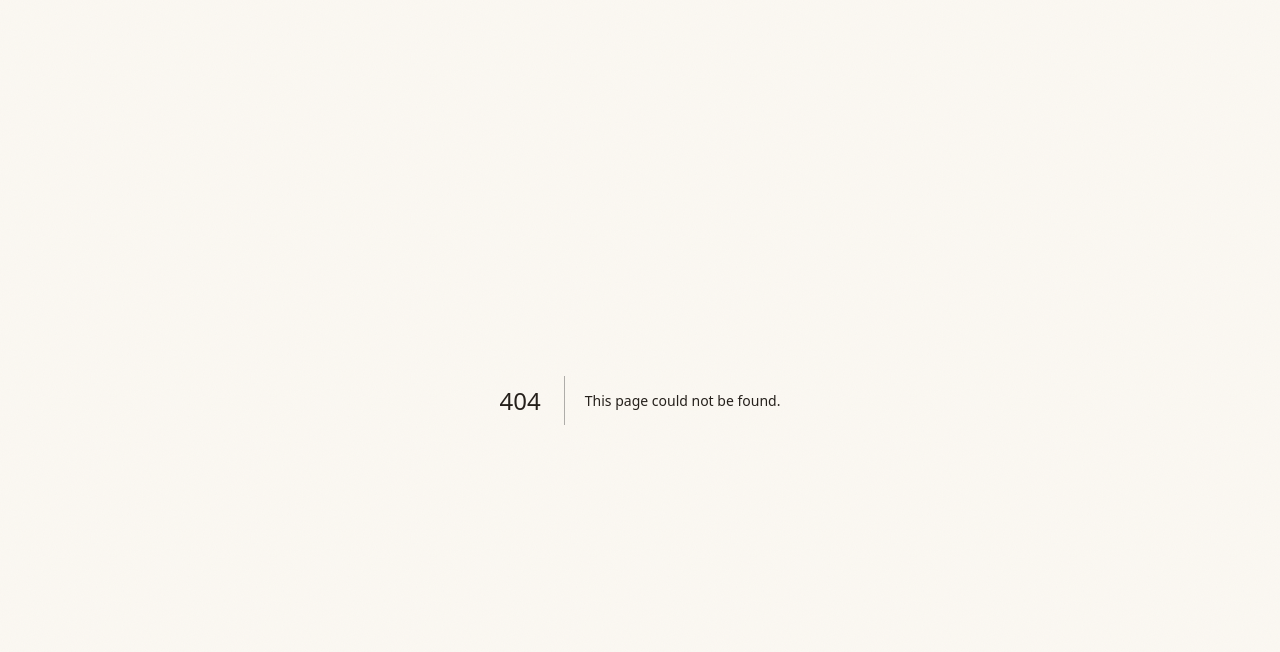
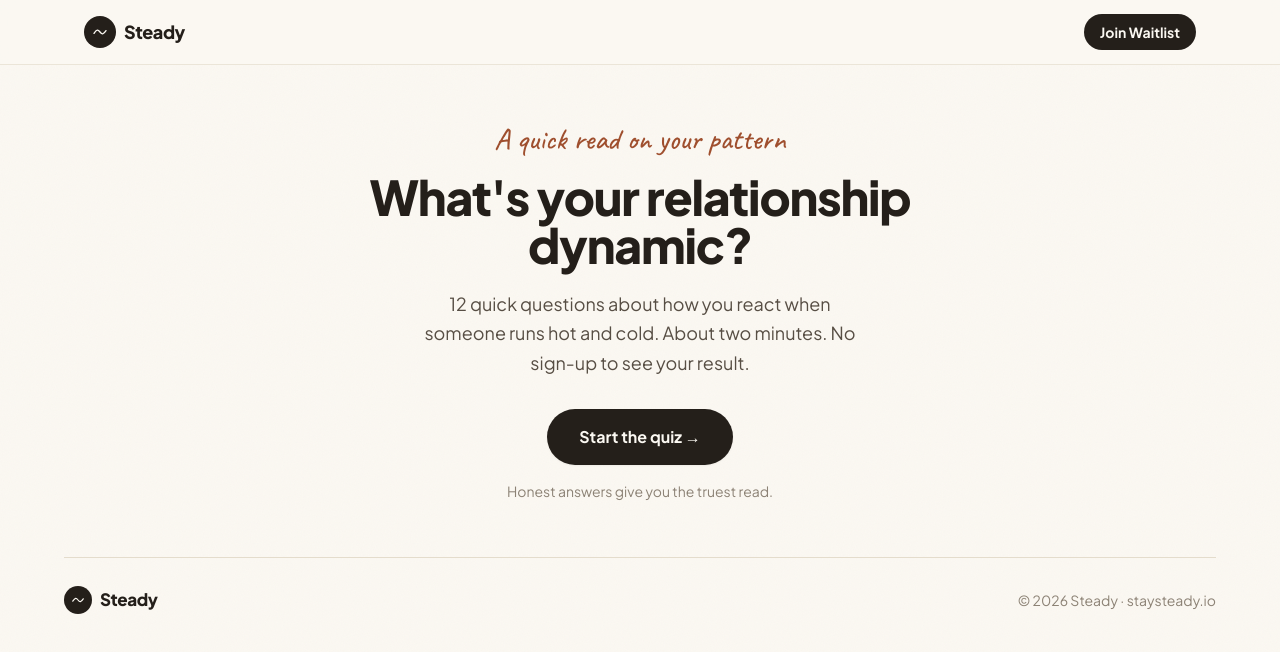
Before and after one commit to jmyoakum/steady-landing, a Next.js app: page /quiz in a window 1280 px wide. Before the commit this address had no page. Shown: the top 652 px of the page. Built offline with nearby package versions, Linux system fonts and the light colour scheme.

Commit message:
Create page.tsx

```diff
--- /dev/null
+++ b/app/quiz/page.tsx
@@ -0,0 +1,110 @@
+"use client";
+
+import { useState } from "react";
+import { useRouter } from "next/navigation";
+import { SiteHeader, Footer } from "../shared";
+import { quiz, scoreQuiz, type ProfileSlug } from "../data";
+
+export default function QuizPage() {
+  const router = useRouter();
+  const [started, setStarted] = useState(false);
+  const [step, setStep] = useState(0);
+  const [picks, setPicks] = useState<ProfileSlug[]>([]);
+
+  function choose(p: ProfileSlug) {
+    const next = [...picks, p];
+    if (step + 1 >= quiz.length) {
+      router.push(`/profile/${scoreQuiz(next)}`);
+      return;
+    }
+    setPicks(next);
+    setStep(step + 1);
+  }
+
+  function back() {
+    if (step === 0) {
+      setStarted(false);
+      return;
+    }
+    setPicks(picks.slice(0, -1));
+    setStep(step - 1);
+  }
+
+  const q = quiz[step];
+  const progress = Math.round((step / quiz.length) * 100);
+
+  return (
+    <div className="relative z-[2] min-h-screen">
+      <SiteHeader joinHref="/#join" />
+
+      <section className="px-5 py-10 sm:py-14">
+        <div className="mx-auto max-w-xl">
+          {!started ? (
+            <div className="text-center">
+              <p className="mb-4 font-hand text-3xl text-clayDeep">
+                A quick read on your pattern
+              </p>
+              <h1 className="text-[2.2rem] font-extrabold leading-[1.08] tracking-tight sm:text-5xl">
+                What&apos;s your relationship dynamic?
+              </h1>
+              <p className="mx-auto mt-5 max-w-md text-lg leading-relaxed text-inkSoft">
+                12 quick questions about how you react when someone runs hot and
+                cold. About two minutes. No sign-up to see your result.
+              </p>
+              <button
+                onClick={() => setStarted(true)}
+                className="mt-8 rounded-full bg-ink px-8 py-4 text-base font-bold text-cream shadow-sm transition-all hover:bg-clayDeep hover:shadow-md"
+              >
+                Start the quiz →
+              </button>
+              <p className="mt-4 text-sm text-inkFaint">
+                Honest answers give you the truest read.
+              </p>
+            </div>
+          ) : (
+            <div>
+              {/* progress */}
+              <div className="mb-8">
+                <div className="mb-2 flex items-center justify-between text-sm text-inkFaint">
+                  <button
+                    onClick={back}
+                    className="font-semibold text-clayDeep hover:underline"
+                  >
+                    ← Back
+                  </button>
+                  <span>
+                    {step + 1} of {quiz.length}
+                  </span>
+                </div>
+                <div className="h-1.5 w-full overflow-hidden rounded-full bg-paperDeep">
+                  <div
+                    className="h-full rounded-full bg-clay transition-all duration-300"
+                    style={{ width: `${progress}%` }}
+                  />
+                </div>
+              </div>
+
+              <h2 className="text-2xl font-extrabold leading-snug text-ink sm:text-[1.7rem]">
+                {q.q}
+              </h2>
+
+              <div className="mt-6 flex flex-col gap-3">
+                {q.options.map((opt, idx) => (
+                  <button
+                    key={idx}
+                    onClick={() => choose(opt.p)}
+                    className="group rounded-2xl border border-line bg-cream px-5 py-4 text-left text-lg text-ink shadow-sm transition-all hover:border-clay hover:bg-paper hover:shadow-md active:translate-y-px"
+                  >
+                    {opt.t}
+                  </button>
+                ))}
+              </div>
+            </div>
+          )}
+        </div>
+      </section>
+
+      <Footer />
+    </div>
+  );
+}
```
